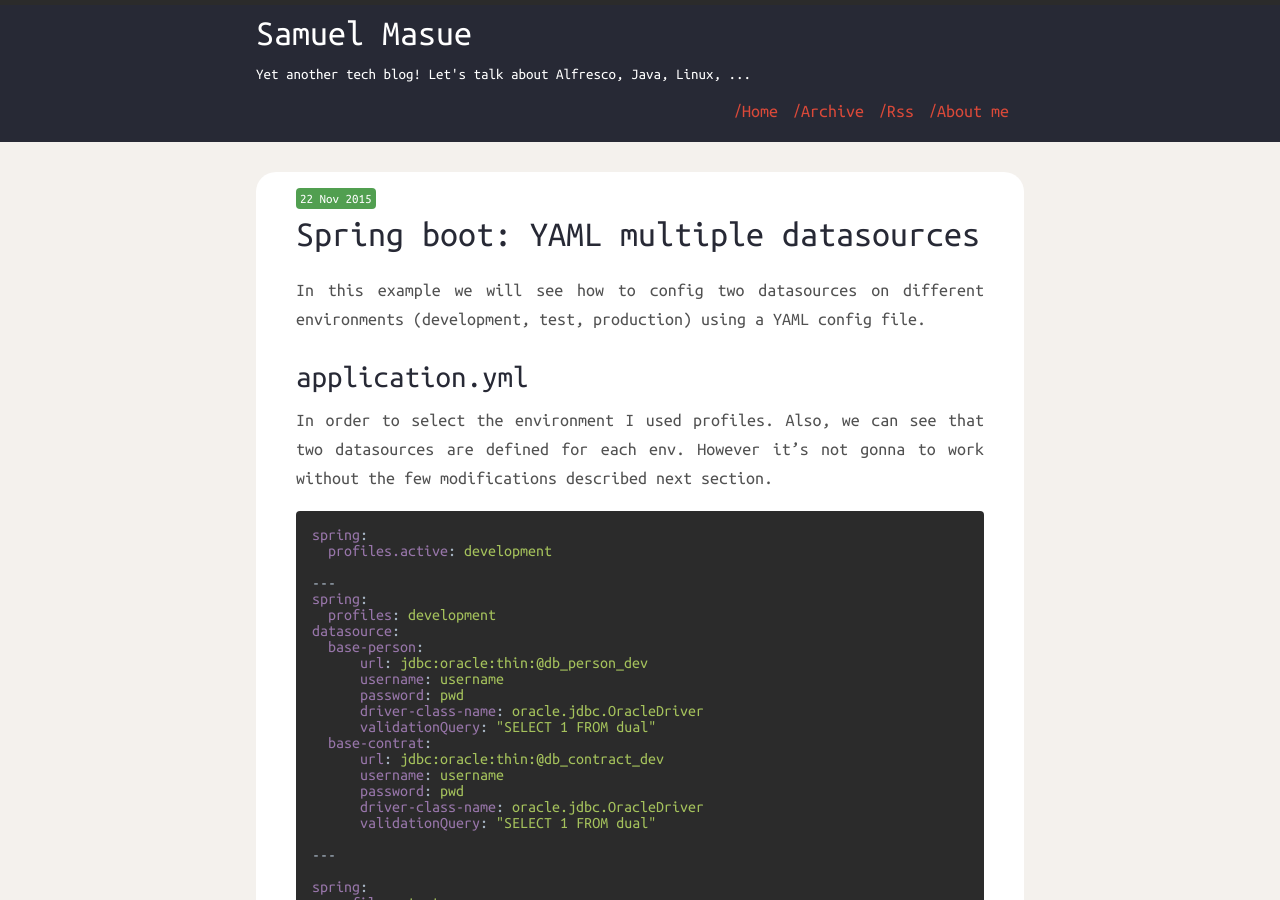
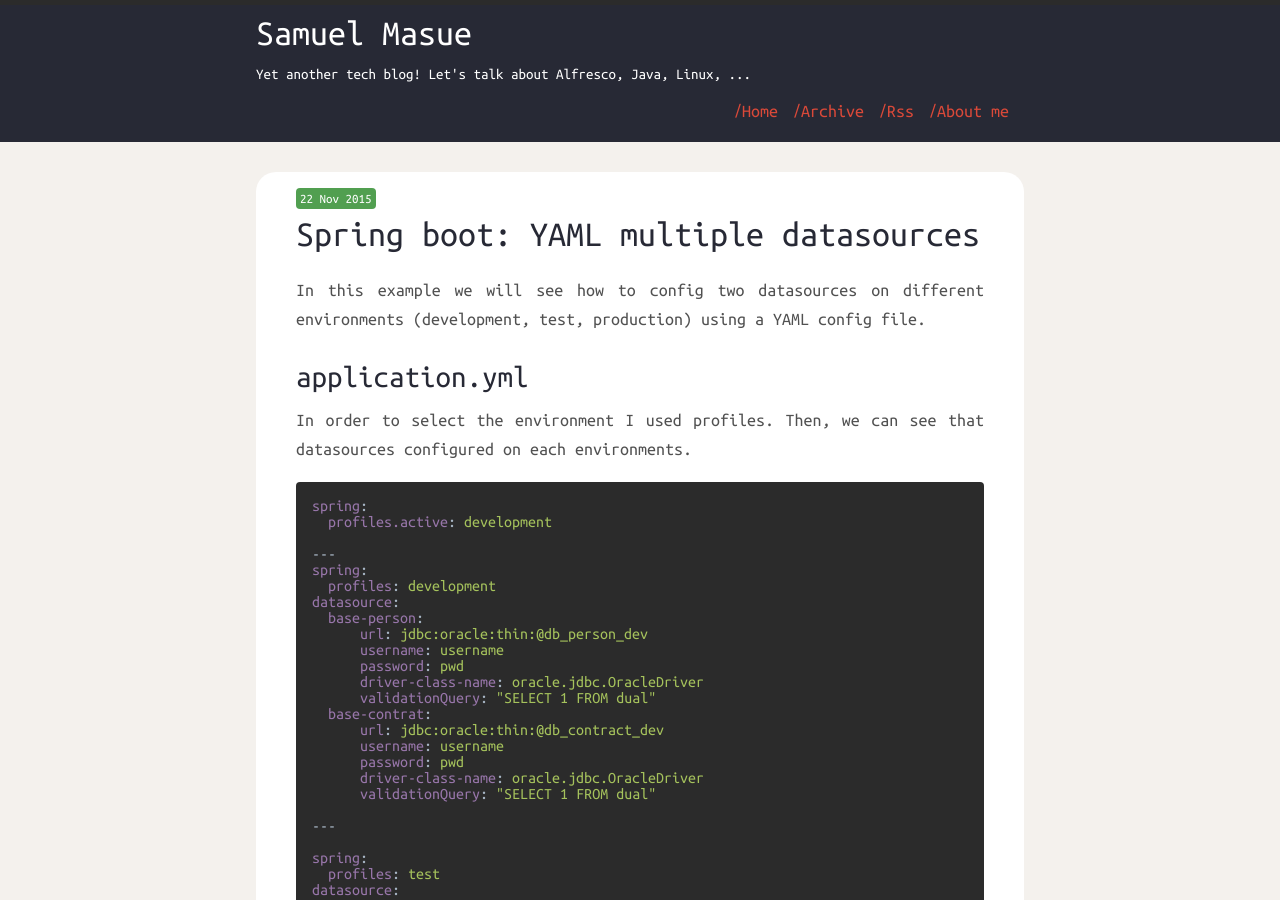
Before and after one commit to TheWeirdDev/theweirddev.github.io, a Jekyll site: the page built from _posts/2015-11-22-spring-yml-datasources.markdown, in a window 1280 px wide and 900 px high. Built offline with Jekyll 4.4.1, drawn with Linux system fonts in a browser that asks for light colours; nearby versions of some CDN libraries; comment, search, counter and statistics services are not loaded.

Commit message:
typo 4 multiple datasources

```diff
--- a/_posts/2015-11-22-spring-yml-datasources.markdown
+++ b/_posts/2015-11-22-spring-yml-datasources.markdown
@@ -15,8 +15,8 @@
 
 ## application.yml
 
-In order to select the environment I used profiles. Also, we can see that two datasources are defined for each
-env. However it's not gonna to work without the few modifications described next section.
+In order to select the environment I used profiles. Then, we can see that datasources configured on each
+environments.
 
 {% highlight yaml%}
 spring:
```
